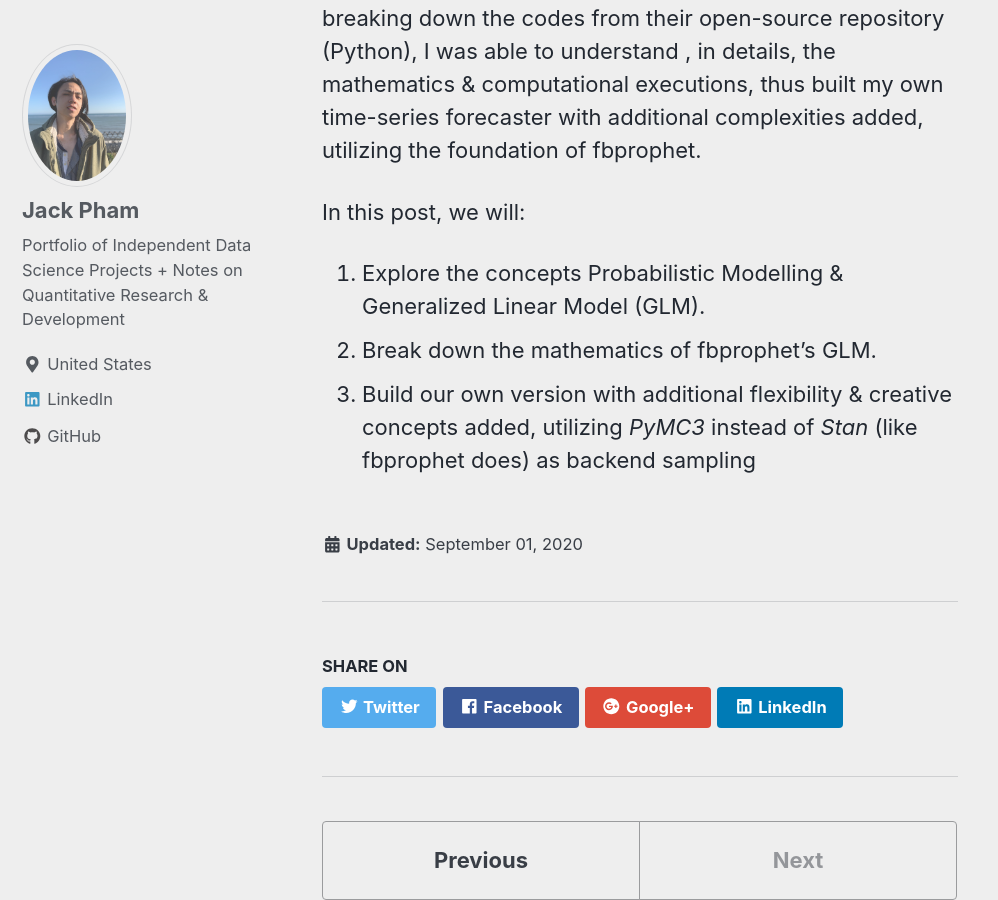
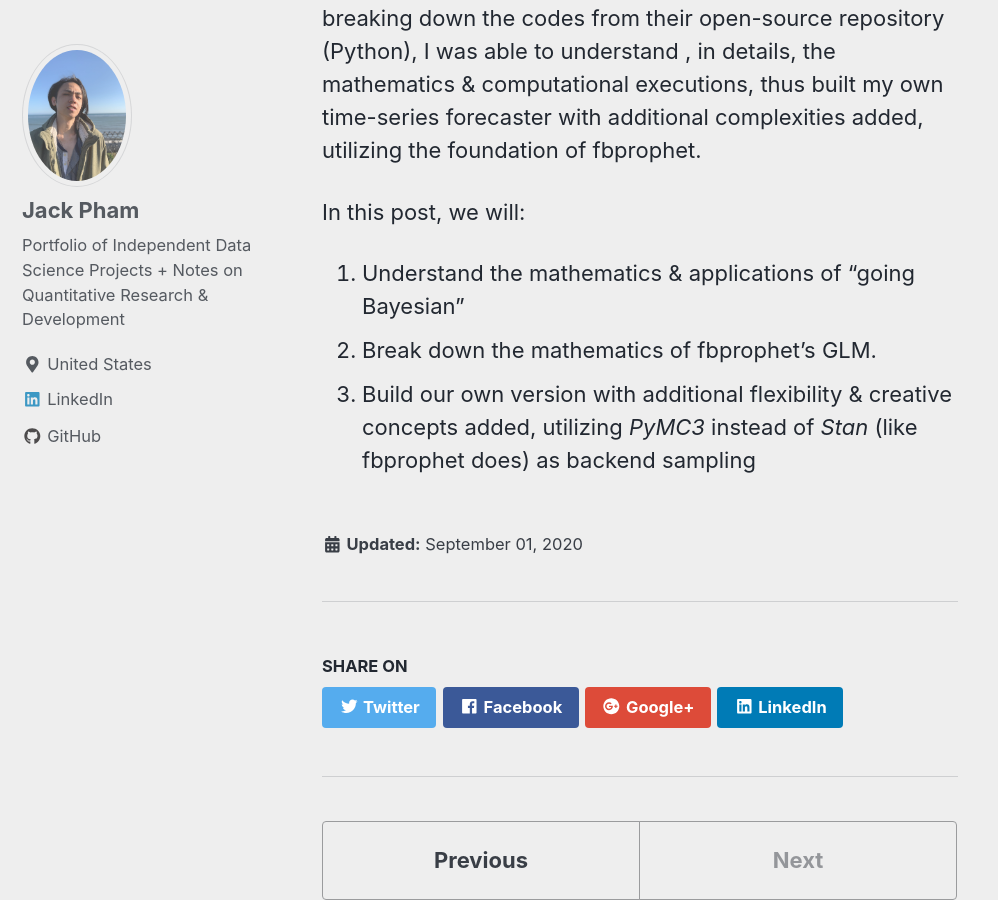
Before and after one commit to jp-quant/jp-quant.github.io, a Jekyll site: the page built from _posts/2020-09-01-timeseries_bayesian_glm.md, in a window 1280 px wide and 900 px high, scrolled down 2897 px. Shown: the whole window, without its empty margins (0-998 px from the left). Built offline with Jekyll 4.4.1, drawn with Linux system fonts in a browser that asks for light colours; nearby versions of some CDN libraries.

Commit message:
_posts/2020-09-01-timeseries_bayesian_glm.md updated from https://stackedit.io/

```diff
--- a/_posts/2020-09-01-timeseries_bayesian_glm.md
+++ b/_posts/2020-09-01-timeseries_bayesian_glm.md
@@ -67,10 +67,10 @@ After spending a month reading their published research paper, conducted by PhD
 
 In this post, we will:
 
-1. Explore the concepts  Probabilistic Modelling & Generalized Linear Model (GLM).
+1. Understand the mathematics & applications of "going Bayesian"
 2. Break down the mathematics of fbprophet's GLM.
 3. Build our own version with additional flexibility & creative concepts added, utilizing *PyMC3* instead of *Stan* (like fbprophet does) as backend sampling
 
 <!--stackedit_data:
-eyJoaXN0b3J5IjpbMzE1MTc3MzkwXX0=
+eyJoaXN0b3J5IjpbOTgzMjkzOTc5XX0=
 -->
```
